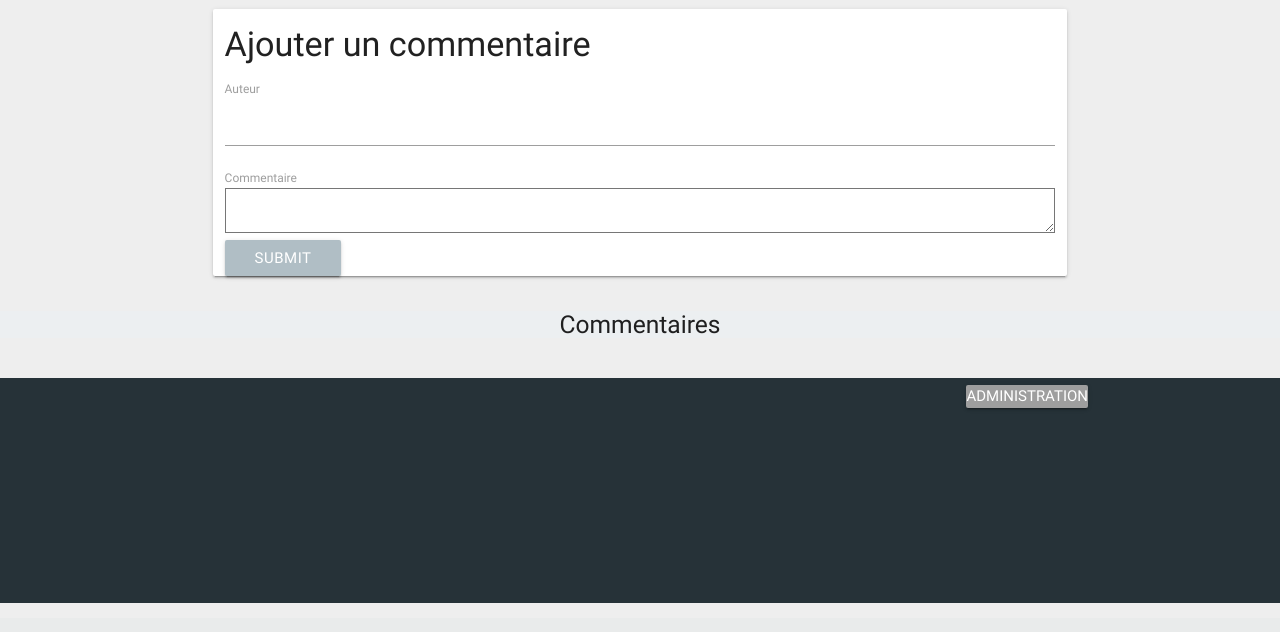
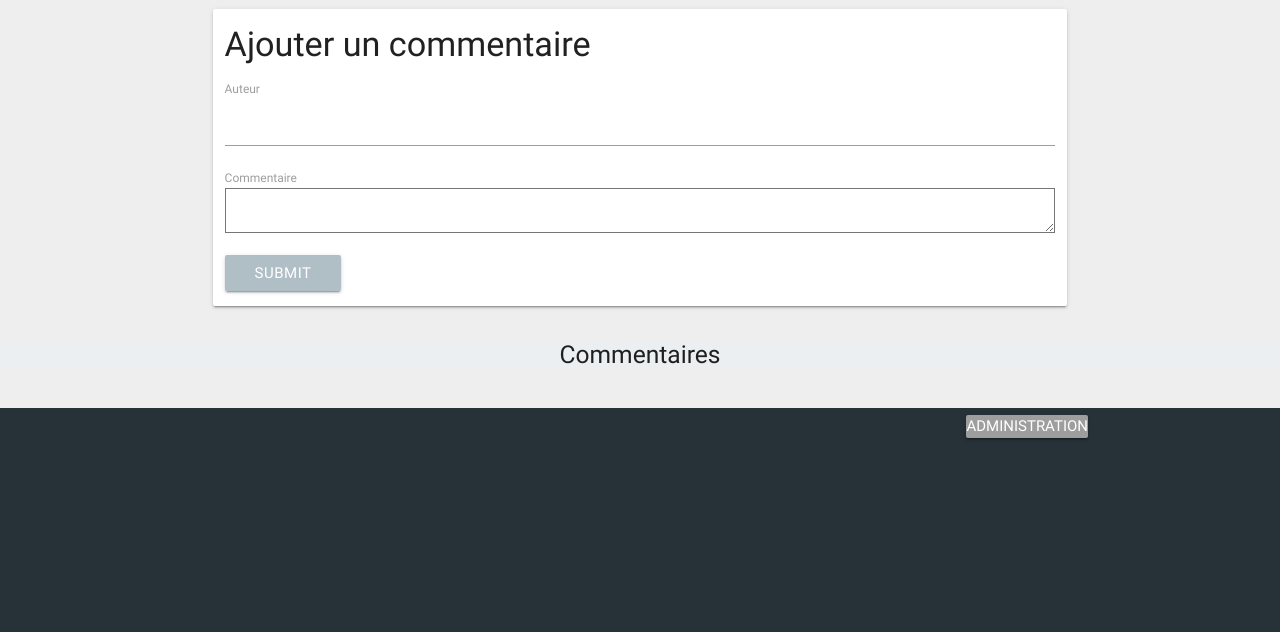
Before and after one commit to hello-devs/projet_blog, a PHP site: page /index.php?action=post&id=11 in a window 1280 px wide. Shown: the part 619-1251 px from the top of the page. Before the commit the page ends 1222 px from the top, so only its background shows below. Run offline with PHP 8.4, Linux system fonts and the light colour scheme; data comes from the database, SQL or seed files in the repository; some web fonts are replaced.

Commit message:
design btn

```diff
--- a/public/css/style.css
+++ b/public/css/style.css
@@ -102,6 +102,11 @@ a
     background-color: #eee;
 }
 
+.btnSendCom
+{
+    margin: 1em 0;
+}
+
 .nextPage
 {
     list-style: none;
--- a/view/frontend/postView.php
+++ b/view/frontend/postView.php
@@ -36,7 +36,7 @@
                     <textarea id="comment" name="comment" required></textarea>
                 </div>
                 <div>
-                    <input class="btn blue-grey lighten-3" type="submit" />
+                    <input class="btn blue-grey lighten-3 btnSendCom" type="submit" />
                 </div>
             </form>
 
```
